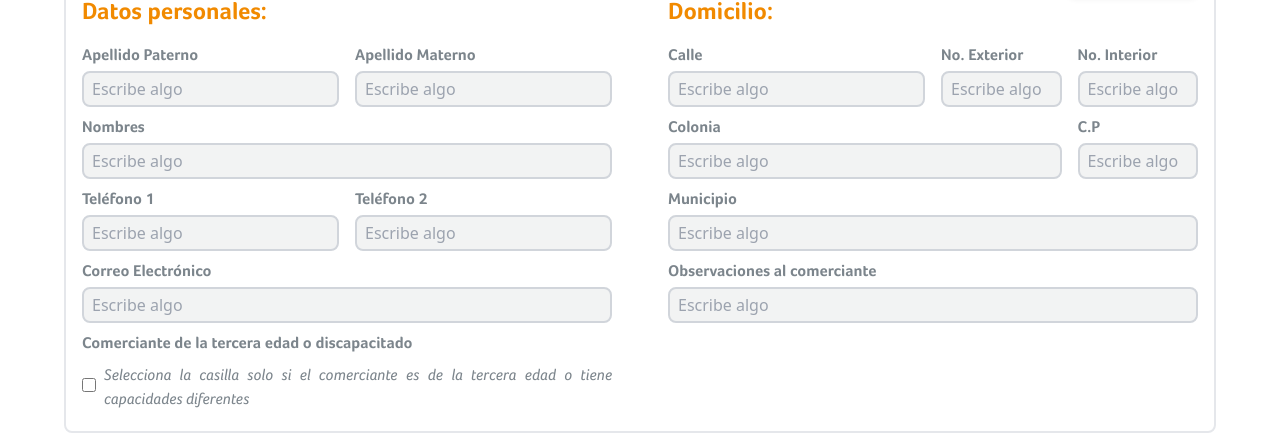
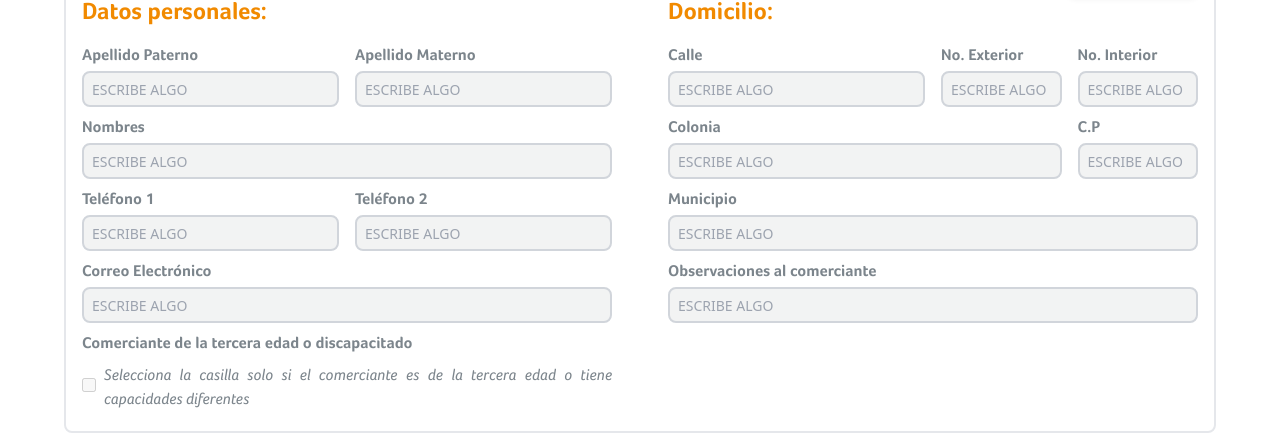
Before and after one commit to onropekili/ProyectoEstadias, a React (Create React App) app in the folder client/: page /Datos-Comerciante-Comercio in a window 1280 px wide. Shown: the part 259-702 px from the top of the page. Built offline with nearby package versions, Linux system fonts and the light colour scheme.

Commit message:
Modified merchant inputs (text style and dissable)

```diff
--- a/client/src/views/executiveViews/DataComerciante.js
+++ b/client/src/views/executiveViews/DataComerciante.js
@@ -10,6 +10,8 @@ const DataComerciante = () => {
   const [activeTab, setActiveTab] = useState(1);
   const [isMenuOpen, setIsMenuOpen] = useState(false);
   const [showButtons, setShowButtons] = useState(false);
+  const [fieldsEditable, setFieldsEditable] = useState(false);
+
 
   const handleTabClick = (tabId) => {
     setActiveTab(tabId);
@@ -23,14 +25,19 @@ const DataComerciante = () => {
   const handleOptionClick = () => {
     setIsMenuOpen(false); // Cerrar el menú de opciones
     setShowButtons(true); // Mostrar los botones
+    setFieldsEditable(true); // Habilitar la edición de los campos
+
   };
 
   const handleSaveClick = () => {
     // Lógica para guardar
+    setFieldsEditable(false); // Deshabilitar la edición de los campos
+    setShowButtons(false);
   };
 
   const handleCancelClick = () => {
     setShowButtons(false);
+    setFieldsEditable(false); // Deshabilitar la edición de los campos
   };
 
   const optionsClasificacion = [
@@ -176,8 +183,9 @@ const DataComerciante = () => {
                           </label>
                           <input
                             id="apellidoPaterno"
-                              className="bg-gris bg-opacity-10 text-gris rounded-lg border-gray-300 border-2 p-2 h-9 hover:border-gray-400 focus:border-naranja focus:bg-gray-50 focus:outline-none focus:shadow-lg focus:text-black"
-                              placeholder="Escribe algo"
+                            className="bg-gris bg-opacity-10 text-gris text-sm rounded-lg border-gray-300 border-2 p-2 h-9 hover:border-gray-400 focus:border-naranja focus:bg-gray-50 focus:outline-none focus:shadow-lg focus:text-black uppercase"
+                            placeholder="Escribe algo"
+                            disabled={!fieldsEditable}
                           />
                         </div>
                         <div className="flex flex-col col-span-1">
@@ -189,8 +197,9 @@ const DataComerciante = () => {
                           </label>
                           <input
                             id="apellidoMaterno"
-                            className="bg-gris bg-opacity-10 text-gris rounded-lg border-gray-300 border-2 p-2 h-9 hover:border-gray-400 focus:border-naranja focus:bg-gray-50 focus:outline-none focus:shadow-lg focus:text-black"
+                            className="bg-gris bg-opacity-10 text-gris text-sm rounded-lg border-gray-300 border-2 p-2 h-9 hover:border-gray-400 focus:border-naranja focus:bg-gray-50 focus:outline-none focus:shadow-lg focus:text-black uppercase"
                             placeholder="Escribe algo"
+                            disabled={!fieldsEditable}
                           />
                         </div>
                         <div className="flex flex-col col-span-2">
@@ -202,8 +211,9 @@ const DataComerciante = () => {
                           </label>
                           <input
                             id="nombres"
-                            className="bg-gris bg-opacity-10 text-gris rounded-lg border-gray-300 border-2 p-2 h-9 hover:border-gray-400 focus:border-naranja focus:bg-gray-50 focus:outline-none focus:shadow-lg focus:text-black"
+                            className="bg-gris bg-opacity-10 text-gris text-sm rounded-lg border-gray-300 border-2 p-2 h-9 hover:border-gray-400 focus:border-naranja focus:bg-gray-50 focus:outline-none focus:shadow-lg focus:text-black uppercase"
                             placeholder="Escribe algo"
+                            disabled={!fieldsEditable}
                           />
                         </div>
                         <div className="flex flex-col col-span-1">
@@ -215,8 +225,9 @@ const DataComerciante = () => {
                           </label>
                           <input
                             id="telefono1"
-                            className="bg-gris bg-opacity-10 text-gris rounded-lg border-gray-300 border-2 p-2 h-9 hover:border-gray-400 focus:border-naranja focus:bg-gray-50 focus:outline-none focus:shadow-lg focus:text-black"
+                            className="bg-gris bg-opacity-10 text-gris text-sm rounded-lg border-gray-300 border-2 p-2 h-9 hover:border-gray-400 focus:border-naranja focus:bg-gray-50 focus:outline-none focus:shadow-lg focus:text-black uppercase"
                             placeholder="Escribe algo"
+                            disabled={!fieldsEditable}
                           />
                         </div>
                         <div className="flex flex-col col-span-1">
@@ -228,8 +239,9 @@ const DataComerciante = () => {
                           </label>
                           <input
                             id="telefono2"
-                            className="bg-gris bg-opacity-10 text-gris rounded-lg border-gray-300 border-2 p-2 h-9 hover:border-gray-400 focus:border-naranja focus:bg-gray-50 focus:outline-none focus:shadow-lg focus:text-black"
+                            className="bg-gris bg-opacity-10 text-gris text-sm rounded-lg border-gray-300 border-2 p-2 h-9 hover:border-gray-400 focus:border-naranja focus:bg-gray-50 focus:outline-none focus:shadow-lg focus:text-black uppercase"
                             placeholder="Escribe algo"
+                            disabled={!fieldsEditable}
                           />
                         </div>
                         <div className="flex flex-col col-span-2">
@@ -241,8 +253,9 @@ const DataComerciante = () => {
                           </label>
                           <input
                             id="email"
-                            className="bg-gris bg-opacity-10 text-gris rounded-lg border-gray-300 border-2 p-2 h-9 hover:border-gray-400 focus:border-naranja focus:bg-gray-50 focus:outline-none focus:shadow-lg focus:text-black"
+                            className="bg-gris bg-opacity-10 text-gris text-sm rounded-lg border-gray-300 border-2 p-2 h-9 hover:border-gray-400 focus:border-naranja focus:bg-gray-50 focus:outline-none focus:shadow-lg focus:text-black uppercase"
                             placeholder="Escribe algo"
+                            disabled={!fieldsEditable}
                           />
                         </div>
                         <div className="flex flex-col col-span-2 mb-2">
@@ -257,6 +270,7 @@ const DataComerciante = () => {
                               id="terceraEdad"
                               type="checkbox"
                               className="h-4 w-4 rounded-lg focus:bg-verde bg-verde focus:outline-none focus:bg-none focus:border-violet-600"
+                              disabled={!fieldsEditable}
                             />
                             <label
                               htmlFor="terceraEdad"
@@ -286,8 +300,9 @@ const DataComerciante = () => {
                           </label>
                           <input
                             id="calle"
-                            className="bg-gris bg-opacity-10 text-gris rounded-lg border-gray-300 border-2 p-2 h-9 hover:border-gray-400 focus:border-naranja focus:bg-gray-50 focus:outline-none focus:shadow-lg focus:text-black"
+                            className="bg-gris bg-opacity-10 text-gris text-sm rounded-lg border-gray-300 border-2 p-2 h-9 hover:border-gray-400 focus:border-naranja focus:bg-gray-50 focus:outline-none focus:shadow-lg focus:text-black uppercase"
                             placeholder="Escribe algo"
+                            disabled={!fieldsEditable}
                           />
                         </div>
                         <div className="flex flex-col col-span-1">
@@ -299,8 +314,9 @@ const DataComerciante = () => {
                           </label>
                           <input
                             id="numeroExterior"
-                            className="bg-gris bg-opacity-10 text-gris rounded-lg border-gray-300 border-2 p-2 h-9 hover:border-gray-400 focus:border-naranja focus:bg-gray-50 focus:outline-none focus:shadow-lg focus:text-black"
+                            className="bg-gris bg-opacity-10 text-gris text-sm rounded-lg border-gray-300 border-2 p-2 h-9 hover:border-gray-400 focus:border-naranja focus:bg-gray-50 focus:outline-none focus:shadow-lg focus:text-black uppercase"
                             placeholder="Escribe algo"
+                            disabled={!fieldsEditable}
                           />
                         </div>
                         <div className="flex flex-col col-span-1">
@@ -312,8 +328,9 @@ const DataComerciante = () => {
                           </label>
                           <input
                             id="numeroInterior"
-                            className="bg-gris bg-opacity-10 text-gris rounded-lg border-gray-300 border-2 p-2 h-9 hover:border-gray-400 focus:border-naranja focus:bg-gray-50 focus:outline-none focus:shadow-lg focus:text-black"
+                            className="bg-gris bg-opacity-10 text-gris text-sm rounded-lg border-gray-300 border-2 p-2 h-9 hover:border-gray-400 focus:border-naranja focus:bg-gray-50 focus:outline-none focus:shadow-lg focus:text-black uppercase"
                             placeholder="Escribe algo"
+                            disabled={!fieldsEditable}
                           />
                         </div>
                         <div className="flex flex-col col-span-3">
@@ -325,8 +342,9 @@ const DataComerciante = () => {
                           </label>
                           <input
                             id="colonia"
-                            className="bg-gris bg-opacity-10 text-gris rounded-lg border-gray-300 border-2 p-2 h-9 hover:border-gray-400 focus:border-naranja focus:bg-gray-50 focus:outline-none focus:shadow-lg focus:text-black"
+                            className="bg-gris bg-opacity-10 text-gris text-sm rounded-lg border-gray-300 border-2 p-2 h-9 hover:border-gray-400 focus:border-naranja focus:bg-gray-50 focus:outline-none focus:shadow-lg focus:text-black uppercase"
                             placeholder="Escribe algo"
+                            disabled={!fieldsEditable}
                           />
                         </div>
                         <div className="flex flex-col col-span-1">
@@ -338,8 +356,9 @@ const DataComerciante = () => {
                           </label>
                           <input
                             id="np"
-                            className="bg-gris bg-opacity-10 text-gris rounded-lg border-gray-300 border-2 p-2 h-9 hover:border-gray-400 focus:border-naranja focus:bg-gray-50 focus:outline-none focus:shadow-lg focus:text-black"
+                            className="bg-gris bg-opacity-10 text-gris text-sm rounded-lg border-gray-300 border-2 p-2 h-9 hover:border-gray-400 focus:border-naranja focus:bg-gray-50 focus:outline-none focus:shadow-lg focus:text-black uppercase"
                             placeholder="Escribe algo"
+                            disabled={!fieldsEditable}
                           />
                         </div>
                         <div className="flex flex-col col-span-4">
@@ -351,8 +370,9 @@ const DataComerciante = () => {
                           </label>
                           <input
                             id="municipio"
-                            className="bg-gris bg-opacity-10 text-gris rounded-lg border-gray-300 border-2 p-2 h-9 hover:border-gray-400 focus:border-naranja focus:bg-gray-50 focus:outline-none focus:shadow-lg focus:text-black"
+                            className="bg-gris bg-opacity-10 text-gris text-sm rounded-lg border-gray-300 border-2 p-2 h-9 hover:border-gray-400 focus:border-naranja focus:bg-gray-50 focus:outline-none focus:shadow-lg focus:text-black uppercase"
                             placeholder="Escribe algo"
+                            disabled={!fieldsEditable}
                           />
                         </div>
                         <div className="flex flex-col col-span-4">
@@ -364,8 +384,9 @@ const DataComerciante = () => {
                           </label>
                           <input
                             id="observaciones"
-                            className="bg-gris bg-opacity-10 text-gris rounded-lg border-gray-300 border-2 p-2 h-9 hover:border-gray-400 focus:border-naranja focus:bg-gray-50 focus:outline-none focus:shadow-lg focus:text-black"
+                            className="bg-gris bg-opacity-10 text-gris text-sm rounded-lg border-gray-300 border-2 p-2 h-9 hover:border-gray-400 focus:border-naranja focus:bg-gray-50 focus:outline-none focus:shadow-lg focus:text-black uppercase"
                             placeholder="Escribe algo"
+                            disabled={!fieldsEditable}
                           />
                         </div>
                       </div>
```
